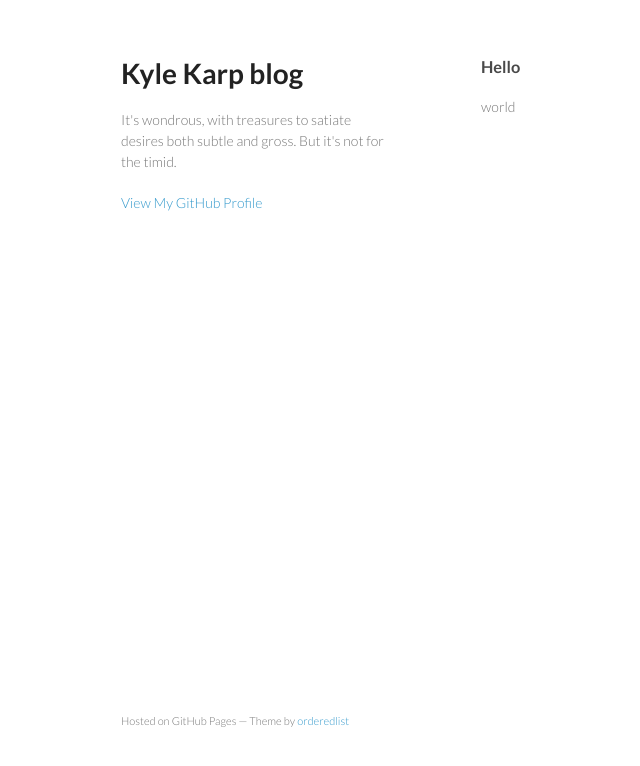
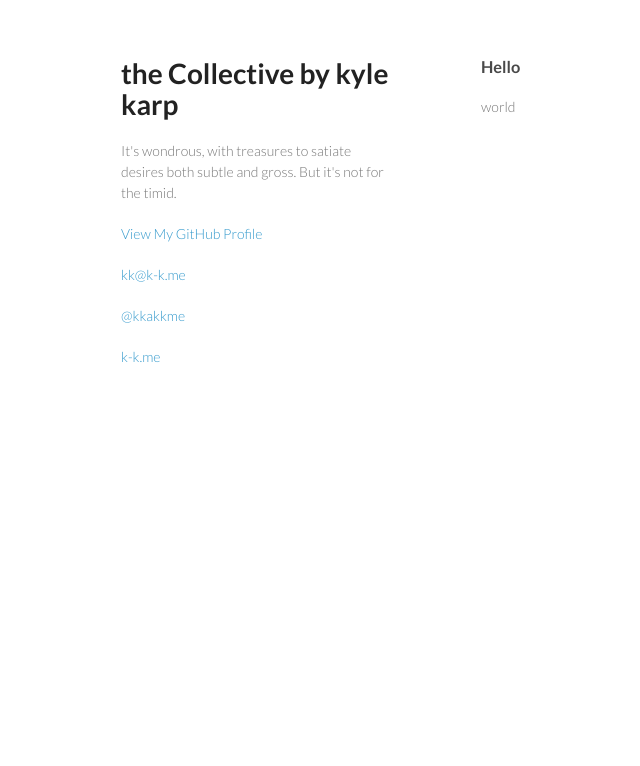
Before and after one commit to kkakkme/kkakkme.github.io, a plain HTML site: page index.html in a window 1280 px wide. Shown: the whole page, without its empty margins (89-729 px from the left). Drawn offline with Linux system fonts and the light colour scheme.

Commit message:
Update index.html

```diff
--- a/index.html
+++ b/index.html
@@ -3,7 +3,7 @@
   <head>
     <meta charset="utf-8">
     <meta http-equiv="X-UA-Compatible" content="chrome=1">
-    <title>Kyle Karp blog by kkakkme</title>
+    <title>the Collective by kyle karp</title>
 
     <link rel="stylesheet" href="stylesheets/styles.css">
     <link rel="stylesheet" href="stylesheets/pygment_trac.css">
@@ -15,11 +15,15 @@
   <body>
     <div class="wrapper">
       <header>
-        <h1>Kyle Karp blog</h1>
+        <h1>the Collective by kyle karp</h1>
         <p> It's wondrous, with treasures to satiate desires both subtle and gross. But it's not for the timid.</p>
 
 
         <p class="view"><a href="https://github.com/kkakkme">View My GitHub Profile</a></p>
+ <p class="view"><a href="mailto:kk@k-k.me">kk@k-k.me</a></p>
+ <p class="view"><a href="http://twitter.com/kkakkme">@kkakkme</a></p>
+ <p class="view"><a href="http://k-k.me">k-k.me</a></p>
+ <p © 2013 Kyle Karp</p>
 
       </header>
       <section>
@@ -29,8 +33,7 @@
 <p>world</p>
       </section>
       <footer>
-        <p><small>Hosted on GitHub Pages &mdash; Theme by <a href="https://github.com/orderedlist">orderedlist</a></small></p>
-      </footer>
+         </footer>
     </div>
     <script src="javascripts/scale.fix.js"></script>
 
```
